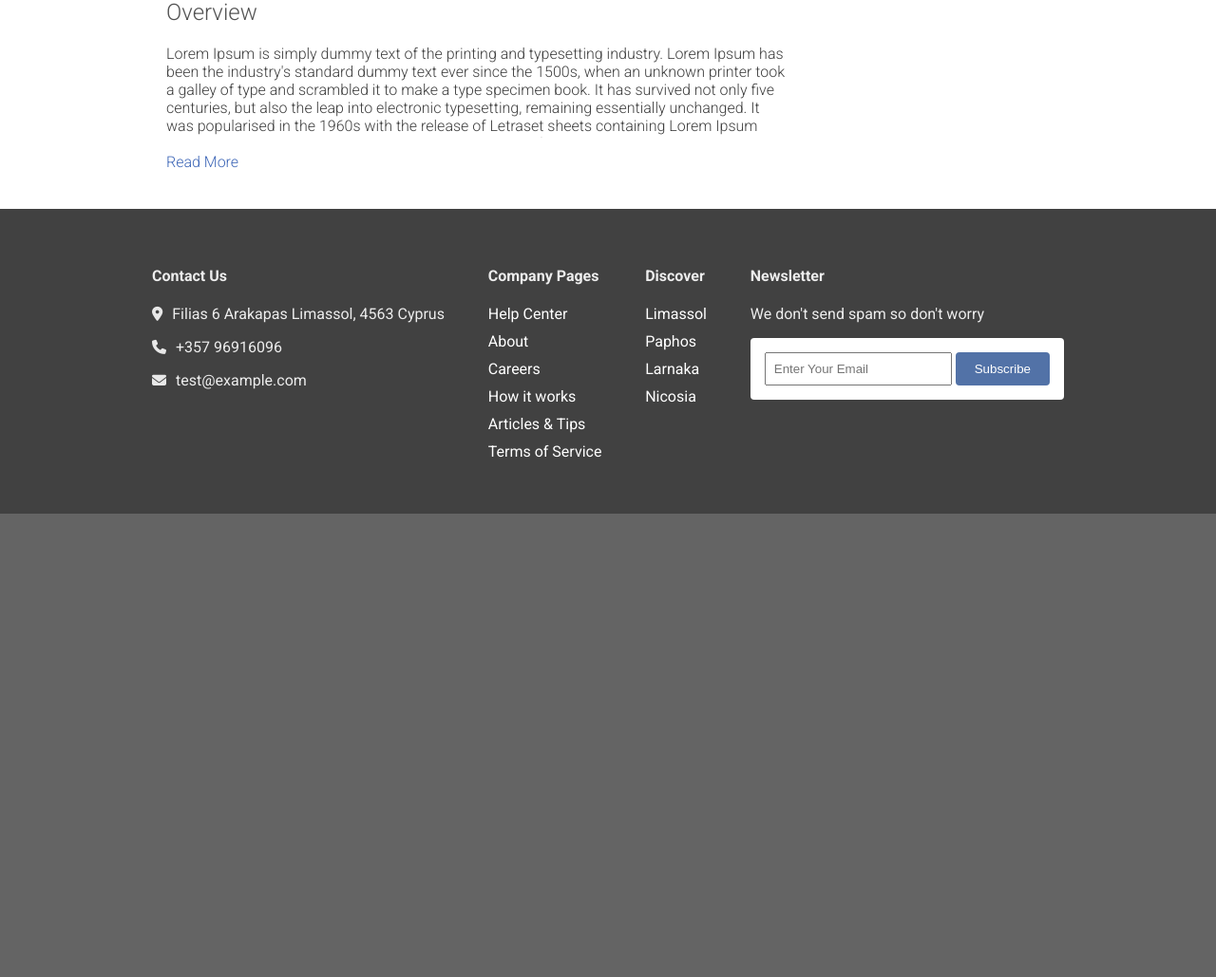
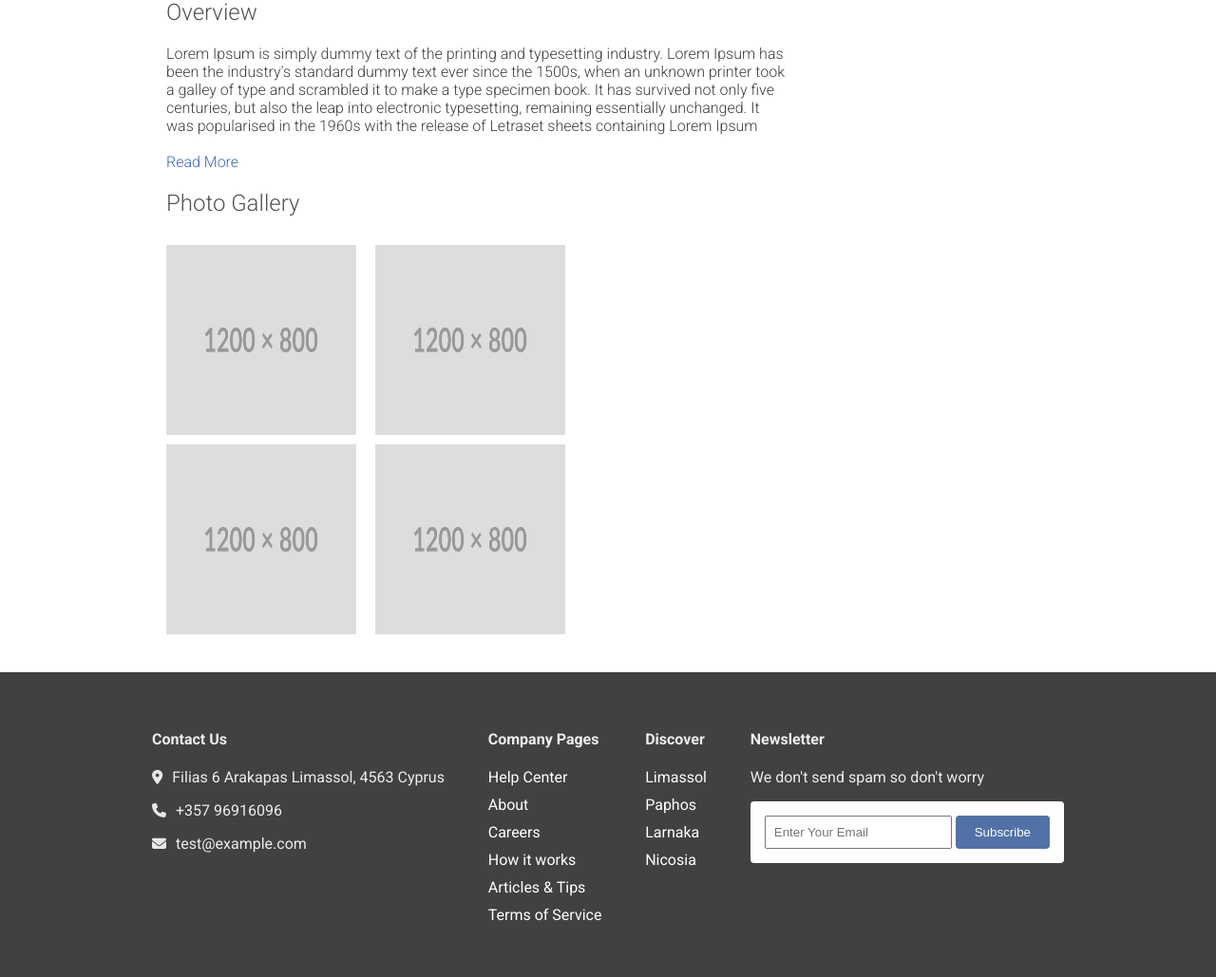
Before and after one commit to costasnicou/businesslisting, a Django app: a page that uses listings/templates/listings/singlelisting.html in a window 1280 px wide. Shown: the part 653-1682 px from the top of the page at 95% size. Before the commit the page ends 1194 px from the top, so only its background shows below. Run offline with Django 5.2, Linux system fonts and the light colour scheme; data comes from the database, SQL or seed files in the repository; some libraries are stand-ins or nearby versions.

Commit message:
gallery-photos

```diff
--- a/listings/static/css/app.css
+++ b/listings/static/css/app.css
@@ -739,13 +739,13 @@ hr {
 .cover_details {
   display: flex;
   justify-content: space-between;
-  width: 70%;
+  width: 75%;
   position: absolute;
   bottom: 75px;
   align-items: center;
   background-color: rgba(82, 82, 82, 0.113);
   margin: 0 auto;
-  left: 17%;
+  left: 12%;
   padding: 10px 20px;
   border-radius: 8px; }
 
@@ -829,4 +829,38 @@ hr {
     .business-content-wraper-right {
       width: 30%; }
 
+.photo-gallery-wraper {
+  display: flex;
+  flex-wrap: wrap; }
+  .photo-gallery-wraper img {
+    width: 200px;
+    height: 200px;
+    margin-top: 10px; }
+    .photo-gallery-wraper img:not(:last-of-type) {
+      margin-right: 20px; }
+    .photo-gallery-wraper img:hover {
+      cursor: zoom-in; }
+  .photo-gallery-wraper .zoomed {
+    position: fixed;
+    height: 75%;
+    width: 70%;
+    z-index: 210;
+    inset: 100px auto; }
+.photo-gallery .overlay {
+  position: fixed;
+  inset: 0;
+  background-color: rgba(0, 0, 0, 0.801);
+  z-index: 200; }
+.photo-gallery .hidden {
+  display: none; }
+.photo-gallery .close-img {
+  position: fixed;
+  border: none;
+  background-color: transparent;
+  top: 30px;
+  right: 200px;
+  z-index: 220;
+  color: white;
+  font-size: 60px; }
+
 /*# sourceMappingURL=app.css.map */
--- a/listings/static/js/business.js
+++ b/listings/static/js/business.js
@@ -1,8 +1,37 @@
 const showMore = document.querySelector('.overview-read-more');
 const overview = document.querySelector('.business-overview');
+const overlay = document.querySelector('.overlay');
+const galImg = document.querySelectorAll('.gal-img');
+const closeImg = document.querySelector('.close-img');
+
 showMore.addEventListener('click',function(e){
     e.preventDefault();
     overview.style.overflow = "initial";
     overview.style.height = "100%";
     showMore.style.display = "none";
 });
+
+galImg.forEach(img=>{
+    img.addEventListener('click',function(){
+
+        overlay.classList.remove('hidden');
+        img.classList.add('zoomed');
+        closeImg.classList.remove('hidden');
+
+
+    });
+
+});
+
+
+closeImg.onclick = function(){
+
+    galImg.forEach(img=>{
+        img.classList.remove('zoomed');
+    })
+
+
+    overlay.classList.add('hidden');
+    closeImg.classList.add('hidden');
+
+}
--- a/listings/static/scss/desktop/_single.scss
+++ b/listings/static/scss/desktop/_single.scss
@@ -1,14 +1,14 @@
 .cover_details{
     display: flex;
     justify-content: space-between;
-    width: 70%;
+    width: 75%;
 
     position: absolute;
     bottom: 75px;
     align-items: center;
     background-color: rgba(82, 82, 82, 0.113);
     margin: 0 auto;
-    left: 17%;
+    left: 12%;
     // transform: translateX(%);
     padding: 10px 20px;
     border-radius: 8px;
@@ -146,3 +146,58 @@
         }
     }
 }
+
+.photo-gallery{
+    // padding: 40px 20px;
+
+    &-wraper{
+        display: flex;
+        flex-wrap: wrap;
+
+        img{
+            width: 200px;
+            height: 200px;
+            margin-top: 10px;
+
+            &:not(:last-of-type){
+                margin-right: 20px;
+            }
+
+            &:hover{
+                cursor: zoom-in;
+            }
+
+        }
+
+        .zoomed{
+            position: fixed;
+            height: 75%;
+            width: 70%;
+            z-index: 210;
+            inset: 100px auto;
+        }
+    }
+
+    .overlay{
+        position:fixed ;
+        inset: 0;
+        background-color: rgba(0, 0, 0, 0.801);
+        z-index: 200;
+    }
+
+    .hidden{
+        display: none;
+    }
+
+    .close-img{
+        position: fixed;
+        border: none;
+        background-color: transparent;
+        top: 30px;
+        right: 200px;
+        z-index: 220;
+        color: white;
+        font-size: 60px;
+
+    }
+}
--- a/listings/templates/listings/singlelisting.html
+++ b/listings/templates/listings/singlelisting.html
@@ -50,6 +50,18 @@
                 <a href="" class="overview-read-more">Read More</a>
             </article>
 
+            <div class="photo-gallery">
+                <h2>Photo Gallery</h2>
+                <div class="photo-gallery-wraper">
+                    {% for img in gallery %}
+                        <img class="gal-img" src="{{img.image.url}}" alt="">
+                    {% endfor %}
+
+                </div>
+                <button class="close-img hidden">&times;</button>
+                <div class="overlay hidden"></div>
+            </div>
+
         </div>
 
         <div class="business-content-wraper-right">
--- a/listings/views.py
+++ b/listings/views.py
@@ -409,10 +409,11 @@ def singlelisting(request,business_name):
 
     business = Business.objects.get(name=business_name)
     business.featured_img = business.business_images.filter(featured_img=True).first()
-    print(business.name)
+    gallery = business.business_images.filter(featured_img=False)[0:4]
     return render(request, "listings/singlelisting.html",{
         "cities":cities,
         "categories":categories,
         "business":business,
+        "gallery":gallery,
 
     })
```
Also changed, not shown: 1 other file.
